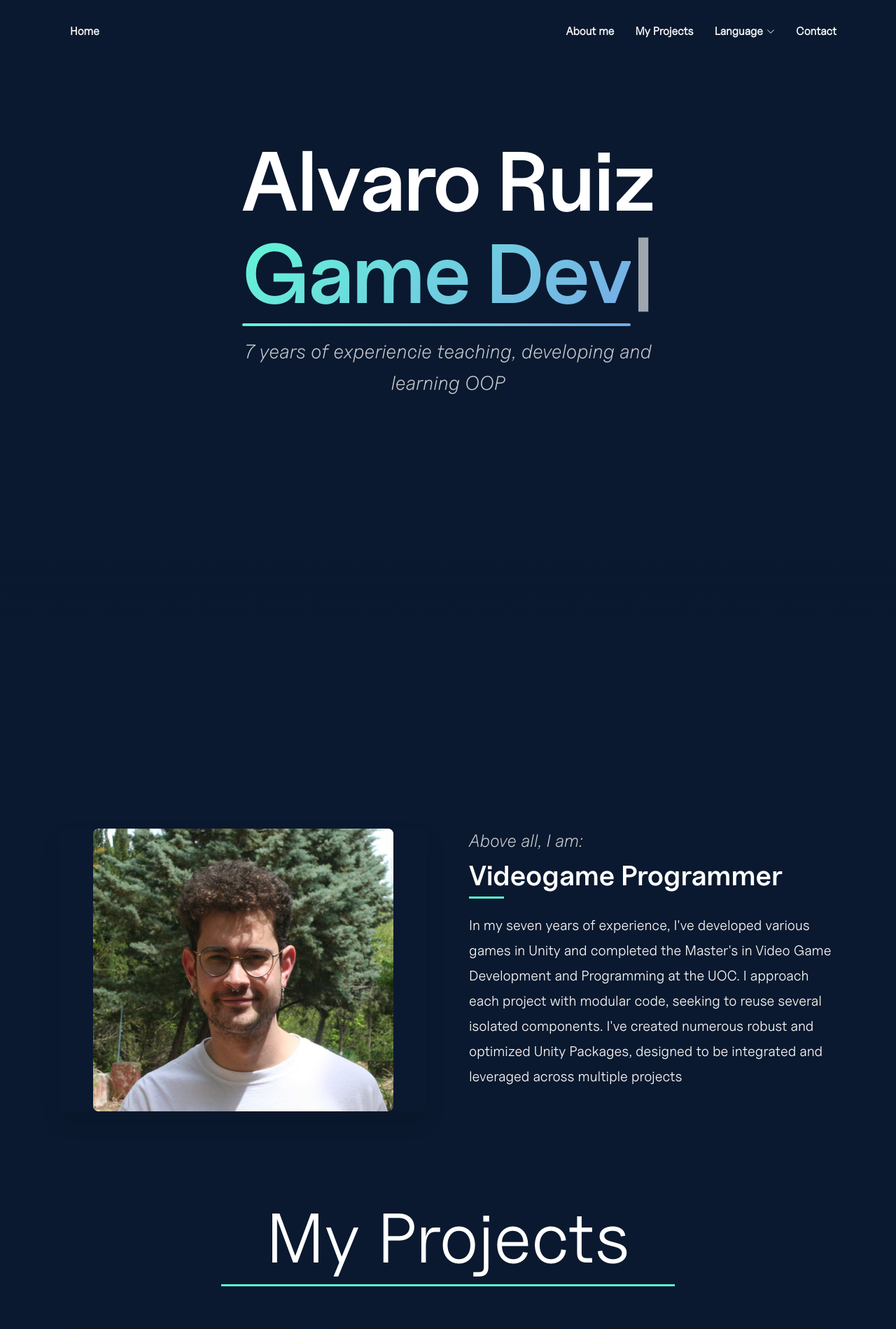
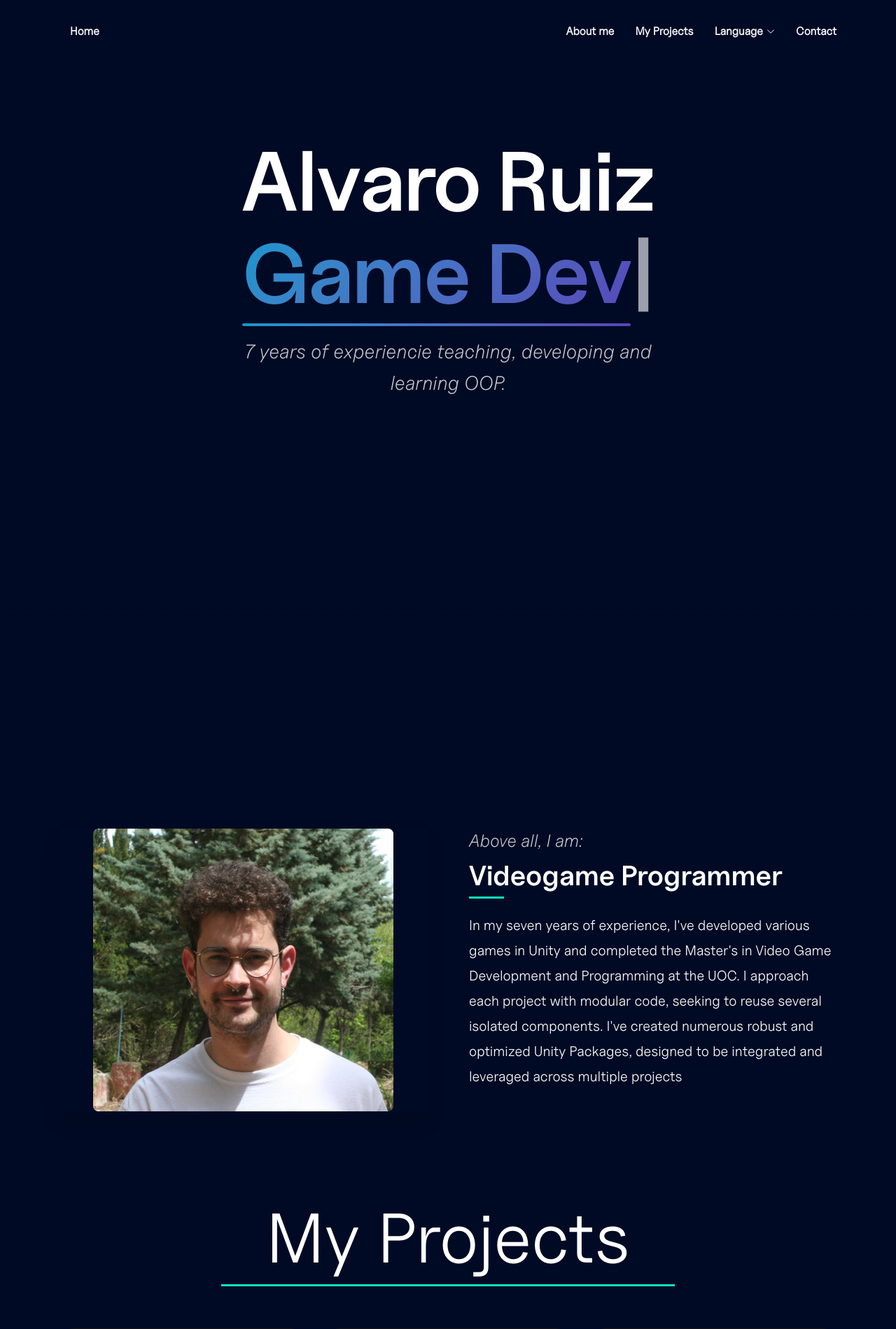
Before and after one commit to alvaroesalvaroo/portfolio, a PHP site: page / in a window 1280 px wide. Shown: the top 1899 px of the page at 70% size. Run offline with PHP 8.4, Linux system fonts and the light colour scheme; some libraries are stand-ins or nearby versions.

Commit message:
Organizar colores. Cmabiar color typed

```diff
--- a/assets/css/main.css
+++ b/assets/css/main.css
@@ -55,24 +55,32 @@ html {
 :root {
 
   /*--background-color: #002043; /* Background color for the entire website, including individual sections */
-  --background-color: #0a192f; /* Background color for the entire website, including individual sections *!*/
+  --background-color: #000a24; /* Background color for the entire website, including individual sections *!*/
   --default-color: #f8f8f8; /* Default color used for the majority of the text content across the entire website */
   --heading-color: #ffffff; /* Color for headings, subheadings and title throughout the website */
   --subheading-color: #ffffff; /* For h4, h5 and h6 */
-  --accent-color: #61f8d5; /* Accent color that represents your brand on the website. It's used for buttons, links, and other elements that need to stand out */
+  --accent-color: #09ebbf; /* Accent color that represents your brand on the website. It's used for buttons, links, and other elements that need to stand out */
   /*--accent-color: #61f8d5; !* Accent color that represents your brand on the website. It's used for buttons, links, and other elements that need to stand out *!*/
   --surface-color: #191919; /* The surface color is used as a background of boxed elements within sections, such as cards, icon boxes, or other elements that require a visual separation from the global background. */
   --contrast-color: #ffffff; /* Contrast color for text, ensuring readability against backgrounds of accent, heading, or default colors. */
+  --typed-color-main: #0f98ce;
+  --typed-color-secondary: #7523b0;
 }
 
 /* Nav Menu Colors - The following color variables are used specifically for the navigation menu. They are separate from the global colors to allow for more customization options */
 :root {
-  --nav-color: #f8f8f8;  /* The default color of the main navmenu links */
-  --nav-hover-color: #61f8d5; /* Applied to main navmenu links when they are hovered over or active */
+
+  /*FOR NOW, WE DONT USE IT*/
+  --nav-color: var(--default-color);  /* The default color of the main navmenu links */
+  --nav-hover-color: var(--accent-color); /* Applied to main navmenu links when they are hovered over or active */
   --nav-mobile-background-color: #1b1a1a; /* Used as the background color for mobile navigation menu */
   --nav-dropdown-background-color: #1b1a1a; /* Used as the background color for dropdown items that appear when hovering over primary navigation items */
   --nav-dropdown-color: #f8f8f8; /* Used for navigation links of the dropdown items in the navigation menu. */
-  --nav-dropdown-hover-color: #61f8d5; /* Similar to --nav-hover-color, this color is applied to dropdown navigation links when they are hovered over. */
+  --nav-dropdown-hover-color: var(--accent-color); /* Similar to --nav-hover-color, this color is applied to dropdown navigation links when they are hovered over. */
+
+  /*--nav-color: #f8f8f8;  !* The default color of the main navmenu links *!*/
+  /*--nav-hover-color: #61f8d5; !* Applied to main navmenu links when they are hovered over or active *!*/
+  /*--nav-dropdown-hover-color: #61f8d5; !* Similar to --nav-hover-color, this color is applied to dropdown navigation links when they are hovered over. *!*/
 }
 
 /* Color Presets - These classes override global colors when applied to any section or element, providing reuse of the sam color scheme. */
@@ -809,9 +817,8 @@ section.about
 }
 
 
-
 .hero .hero-title .typed {
-  background: linear-gradient(135deg, var(--accent-color) 0%, color-mix(in srgb, var(--accent-color), #8b5cf6 50%) 100%);
+  background: linear-gradient(135deg, var(--typed-color-main) 0%, color-mix(in srgb, var(--typed-color-main), var(--typed-color-secondary) 70%) 100%);
   -webkit-background-clip: text;
   -webkit-text-fill-color: transparent;
   background-clip: text;
@@ -827,7 +834,7 @@ section.about
   left: 0;
   width: 100%;
   height: 4px;
-  background: linear-gradient(135deg, var(--accent-color) 0%, color-mix(in srgb, var(--accent-color), #8b5cf6 50%) 100%);
+  background: linear-gradient(135deg, var(--typed-color-main) 0%, color-mix(in srgb, var(--typed-color-main), var(--typed-color-secondary) 70%) 100%);
   border-radius: 2px;
 }
 
--- a/assets/language.csv
+++ b/assets/language.csv
@@ -3,7 +3,7 @@ key;es;en;cat
 programmer_description;Programador;Programmer;Programador
 videogame_developer_description;Desarrollador de videojuegos;Videogame Developer;Desenvolupador de Videojocs
 3d_artist_description;Artista 3D;3D Artist;Artista 3D
-mainmsg;7 años de experiencia enseñando, desarrollando y aprendiendo POO; 7 years of experiencie teaching, developing and learning OOP; 7 anys d'experiència desenvolupant, ensenyant i aprenent POO.
+mainmsg;7 años de experiencia enseñando, desarrollando y aprendiendo POO.; 7 years of experiencie teaching, developing and learning OOP.; 7 anys d'experiència desenvolupant, ensenyant i aprenent POO.
 
 language;Idioma;Language;Idioma
 home;Inicio;Home;Inici
```
